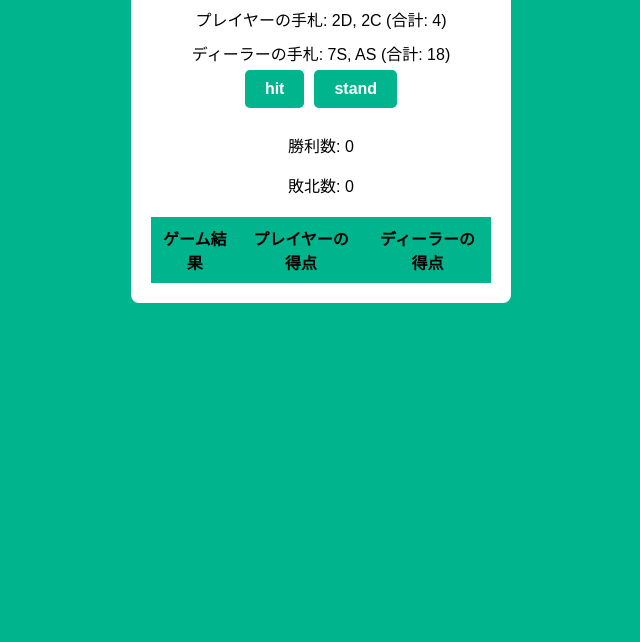
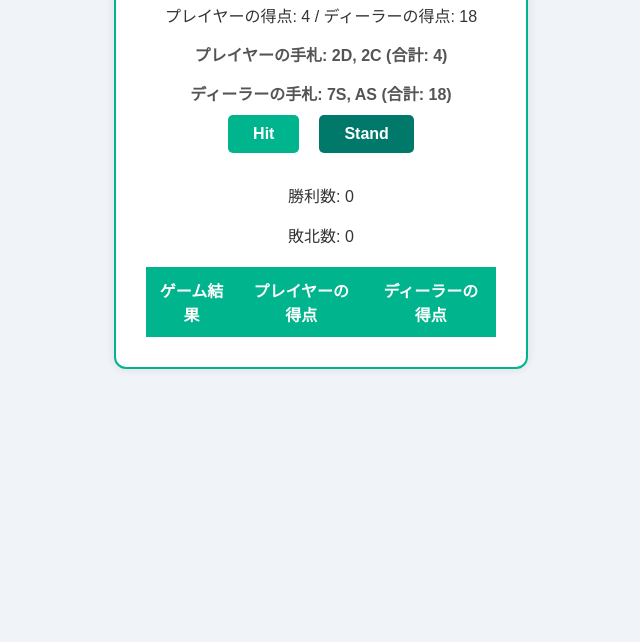
Before and after one commit to yua12A/ria-blackjack, a plain HTML site: page index.html in a window 1280 px wide. Shown: the part 158-800 px from the top of the page, without its empty margins (319-959 px from the left). Drawn offline with Linux system fonts and the light colour scheme.

Commit message:
Update index.html

```diff
--- a/index.html
+++ b/index.html
@@ -7,43 +7,56 @@
   <style>
     body {
       font-family: Arial, sans-serif;
-      background-color: #00B48D; /* ニトリベースのカラーに近いアリスブルー */
+      background-color: #f0f4f8; /* 背景を淡いブルーグレーに変更 */
+      color: #333; /* テキストカラーを濃いグレーに */
       text-align: center;
+      margin: 0;
+      padding: 0;
     }
     #gameArea {
-      margin: 20px auto;
-      padding: 20px;
-      border: 2px solid #00B48D; /* スチールブルー */
-      border-radius: 10px;
-      background-color: #FFFFFF; /* 白背景 */
-      width: 340px;
+      margin: 40px auto;
+      padding: 30px;
+      border: 2px solid #00B48D; /* ニトリグリーン */
+      border-radius: 12px;
+      background-color: #ffffff; /* 白背景 */
+      width: 350px;
+      box-shadow: 0px 0px 10px rgba(0, 0, 0, 0.1); /* コンテナに薄い影を追加 */
+    }
+    h1 {
+      color: #00B48D; /* 見出しのカラーをアクセントに */
     }
     button {
-      padding: 10px 20px;
-      margin: 5px; /* Adjust margin for horizontal alignment */
+      padding: 10px 25px;
+      margin: 10px;
       border: none;
       border-radius: 5px;
       cursor: pointer;
       font-size: 16px;
       font-weight: bold;
+      transition: background-color 0.3s ease, transform 0.3s ease;
+    }
+    button:hover {
+      transform: scale(1.05); /* ホバー時にボタンを少し拡大 */
     }
     #hitButton {
-      background-color: #00B48D; /* ライムグリーン */
+      background-color: #00B48D;
       color: white;
     }
     #standButton {
-      background-color: #00B48D; /* クリムゾン */
+      background-color: #00796b;
       color: white;
     }
     #resetButton, #restartButton {
-      background-color: #00B48D; /* ドジャーブルー */
+      background-color: #0288d1;
       color: white;
     }
     #scoreboard {
       margin-top: 20px;
     }
     .hand {
-      margin-top: 10px;
+      margin-top: 15px;
+      font-weight: bold;
+      color: #555; /* 手札のテキストをグレーに */
     }
     #resultTable {
       margin-top: 20px;
@@ -51,15 +64,16 @@
       width: 100%;
     }
     #resultTable th, #resultTable td {
-      border: 1px solid #00B48D; /* スチールブルー */
-      padding: 8px;
+      border: 1px solid #00B48D;
+      padding: 10px;
       text-align: center;
     }
     #resultTable th {
-      background-color: #00B48D; /* スカイブルー */
+      background-color: #00B48D;
+      color: white;
     }
     #resultTable td {
-      background-color: #FFFFFF; /* ホワイトスモーク */
+      background-color: #f0f4f8; /* 淡いグレー背景 */
     }
   </style>
 </head>
@@ -69,11 +83,12 @@
     <div id="gameStatus">ゲームスタート</div>
     <div id="playerHand" class="hand">プレイヤーの手札: </div>
     <div id="dealerHand" class="hand">ディーラーの手札: </div>
-    <div style="display: flex; justify-content: center;">  <button id="hitButton">hit</button>
-      <button id="standButton">stand</button>
+    <div style="display: flex; justify-content: center;">
+      <button id="hitButton">Hit</button>
+      <button id="standButton">Stand</button>
     </div>
-    <button id="resetButton">reset</button>
-    <button id="restartButton">restart</button>
+    <button id="resetButton" style="display:none;">Reset</button>
+    <button id="restartButton" style="display:none;">Restart</button>
     <div id="scoreboard">
       <p>勝利数: <span id="winCount">0</span></p>
       <p>敗北数: <span id="loseCount">0</span></p>
@@ -87,11 +102,14 @@
         </tr>
       </thead>
       <tbody id="resultBody">
+        <!-- 結果がここに追加されます -->
       </tbody>
     </table>
   </div>
 
+  <!-- ゲームのスクリプト -->
   <script>
+    // JavaScriptコードはそのまま
     let winCount = 0;
     let loseCount = 0;
     let deck = [];
@@ -105,8 +123,6 @@
     document.getElementById('resetButton').addEventListener('click', resetGame);
     document.getElementById('restartButton').addEventListener('click', restartGame);
 
-    // ... (前のコード)
-
     function createDeck() {
       const suits = ['H', 'D', 'C', 'S'];
       const values = ['2', '3', '4', '5', '6', '7', '8', '9', '10', 'J', 'Q', 'K', 'A'];
@@ -118,8 +134,6 @@ function createDeck() {
       }
       deck = deck.sort(() => Math.random() - 0.5); // シャッフル
     }
-
-// ... (残りのコード)
 
     function getCardValue(card) {
       if (card.value === 'A') return 11;
@@ -209,7 +223,6 @@ function createDeck() {
       document.getElementById('winCount').textContent = winCount;
       document.getElementById('loseCount').textContent = loseCount;
 
-            // 結果を表に追加
       const resultTableBody = document.getElementById('resultBody');
       const row = document.createElement('tr');
       row.innerHTML = `
```
Lines whose indentation alone changed are shown as unchanged.
